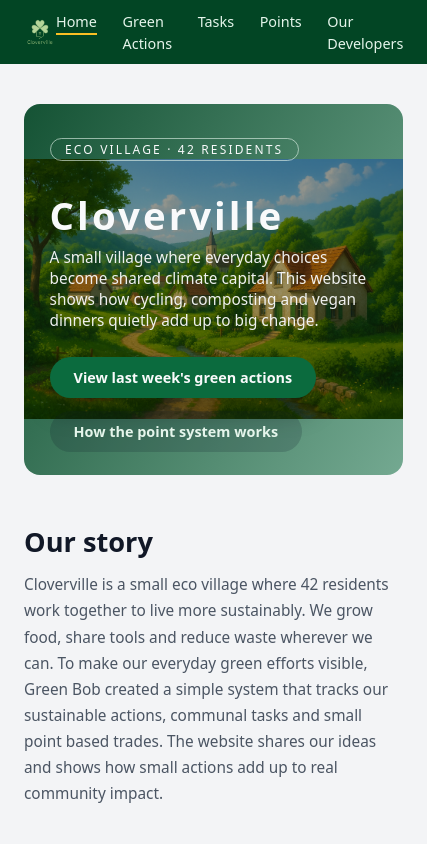
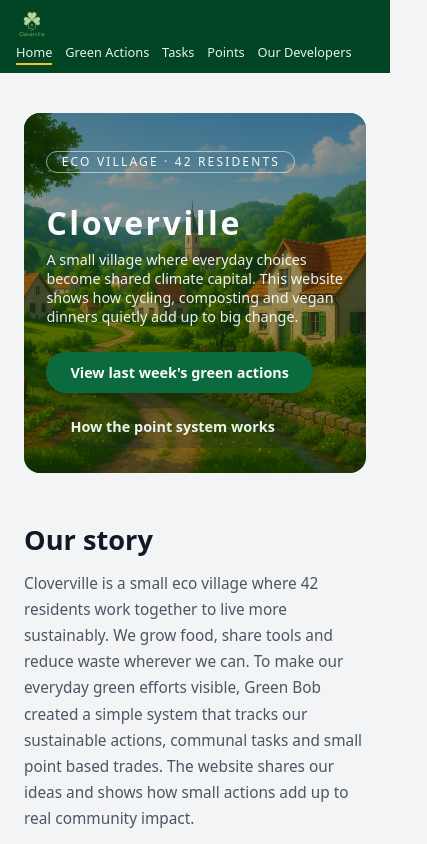
Before and after one commit to 2000nrss/CloverVille, a plain HTML site: page index.html in a window 390 px wide. Shown: the top 844 px of the page, 427 px wide, since content can reach past the window. Drawn offline with Linux system fonts and the light colour scheme.

Commit message:
fix small screens

```diff
--- a/css/style.css
+++ b/css/style.css
@@ -310,9 +310,14 @@ main {
   object-fit: cover;
 }
 
-/* Responsive tweaks for home page */
+/* Responsiveness for home page */
 
-@media (max-width: 768px) {
+@@media (max-width: 768px) {
+  .footer {
+    flex-direction: column;
+    text-align: center;
+  }
+
   .hero-img {
     height: 260px;
   }
@@ -323,7 +328,42 @@ main {
 
   .activities-card,
   .activities-card-image-left {
-    grid-template-columns: 1fr; /* stack image and text */
+    grid-template-columns: 1fr;
+  }
+
+  .points-layout {
+    grid-template-columns: 1fr;
+  }
+}
+
+/* extra fixes only for very small screens */
+@media (max-width: 600px) {
+  .navbar {
+    flex-wrap: wrap;
+    height: auto;
+    padding: 0.5rem 1rem 0.7rem;
+  }
+
+  .nav-links ul {
+    flex-wrap: wrap;
+    gap: 0.8rem;
+    justify-content: flex-end;
+  }
+
+  .nav-links a {
+    font-size: 0.8rem;
+  }
+
+  .hero-content {
+    padding: 1.2rem 1.4rem;
+  }
+
+  .hero-title {
+    font-size: 2rem;
+  }
+
+  .hero-text {
+    font-size: 0.9rem;
   }
 }
 
```
